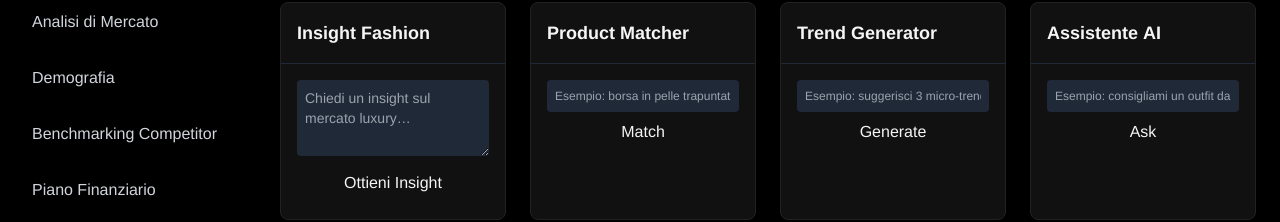
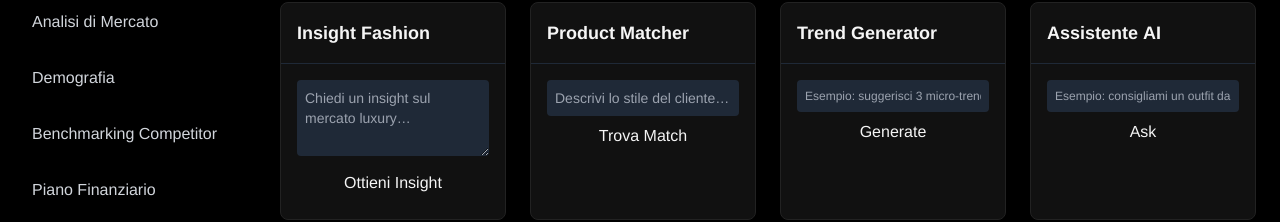
Before and after one commit to Korgan88/dashboard, a Next.js app: page /dashboard/ai-services in a window 1280 px wide. Shown: the part 146-368 px from the top of the page. Built offline with nearby package versions, Linux system fonts and the light colour scheme; a web font is replaced by a local one.

Commit message:
Update MatcherDemo.tsx

```diff
--- a/src/components/ai/MatcherDemo.tsx
+++ b/src/components/ai/MatcherDemo.tsx
@@ -1,55 +1,51 @@
-/* src/components/ai/MatcherDemo.tsx */
-"use client";
-import React, { useState } from "react";
-import { fetchAI } from "@/lib/fetchAI";
+'use client';
+
+import React, { useState } from 'react';
 
 export default function MatcherDemo() {
-  const [query, setQuery]     = useState("");
-  const [answer, setAnswer]   = useState("");
+  const [query, setQuery]     = useState('');
+  const [answer, setAnswer]   = useState<string | null>(null);
   const [loading, setLoading] = useState(false);
 
-  // mock prodotti demo
-  const items = [
-    "Borsa Chanel 2.55",
-    "Sneakers Balenciaga Triple-S",
-    "Rolex Submariner",
-    "Foulard Hermès carré 90"
-  ];
-
-  async function handleRun() {
+  async function askMatcher() {
     if (!query.trim()) return;
     setLoading(true);
-    setAnswer("…");
+    setAnswer(null);
+
     try {
-      const { data } = await fetchAI({
-        service: "matcher",
-        prompt : query,
-        items
-      });
-      setAnswer(data);
+      const url  = `/api/ai?service=matcher&prompt=${encodeURIComponent(query)}`;
+      const res  = await fetch(url);
+      const json = await res.json();
+      setAnswer(json.answer ?? json.error ?? 'Errore sconosciuto');
+    } catch (err) {
+      setAnswer('Network error');
     } finally {
       setLoading(false);
     }
   }
 
   return (
-    <div className="space-y-2">
+    <>
       <input
+        type="text"
         value={query}
         onChange={e => setQuery(e.target.value)}
-        placeholder="Esempio: borsa in pelle trapuntata nera"
-        className="w-full bg-gray-800 text-xs p-2 rounded"
+        placeholder="Descrivi lo stile del cliente…"
+        className="w-full bg-gray-800 p-2 rounded text-sm mb-2"
       />
       <button
-        onClick={handleRun}
-        className="btn-primary w-full disabled:opacity-50"
+        onClick={askMatcher}
         disabled={loading}
+        className="btn-primary w-full mb-2"
       >
-        {loading ? "Loading…" : "Match"}
+        {loading ? 'Cerco…' : 'Trova Match'}
       </button>
-      <pre className="text-[11px] whitespace-pre-wrap mt-2 max-h-48 overflow-y-auto">
-        {answer}
-      </pre>
-    </div>
+
+      {answer && (
+        <div className="mt-2 text-sm whitespace-pre-wrap text-gray-300">
+          {answer}
+        </div>
+      )}
+    </>
   );
 }
```
